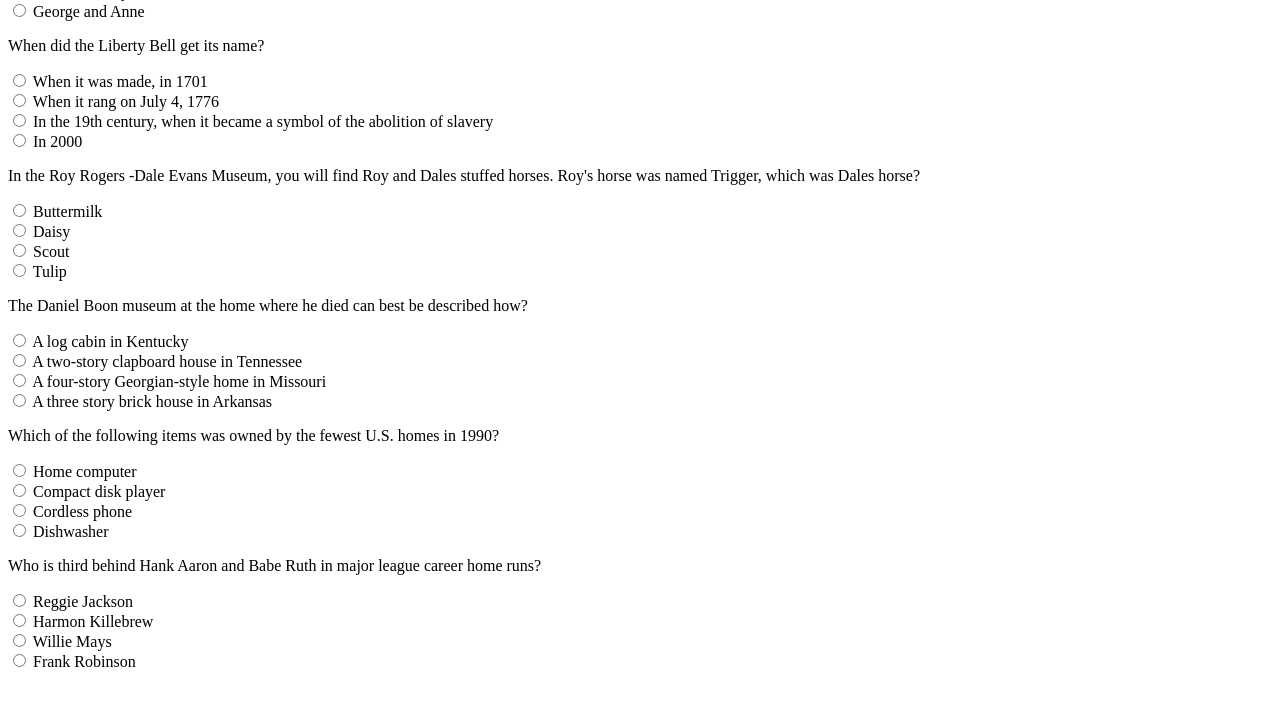
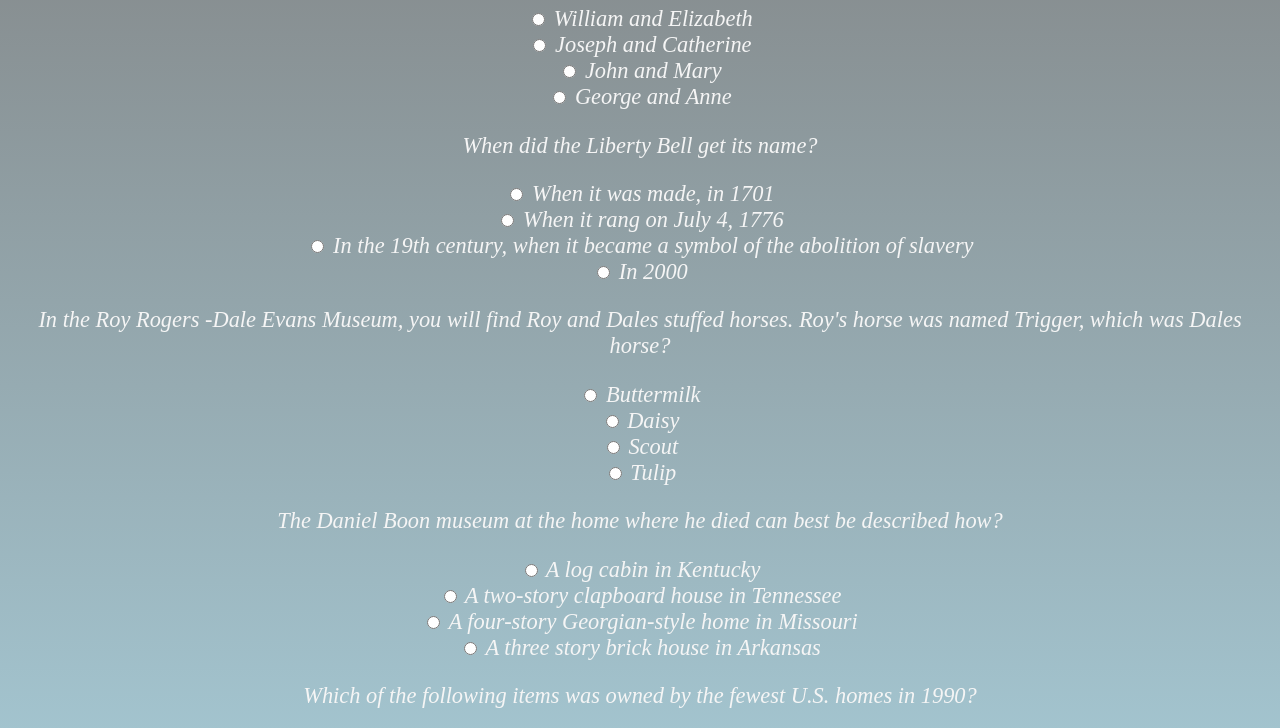
Before and after one commit to michelle-you/TriviaGame, a plain HTML site: page index.html in a window 1280 px wide. Shown: the part 220-948 px from the top of the page. Before the commit the page ends 899 px from the top, so only its background shows below. Drawn offline with Linux system fonts and the light colour scheme.

Commit message:
style changes

```diff
--- a/assets/css/style.css
+++ b/assets/css/style.css
@@ -1,6 +1,15 @@
+body {
+    background: linear-gradient( gray, lightblue);
+    text-align: center;
+    color: whitesmoke;
+    font-style: oblique;
+    font-size: 1.4em;
+
+}
 .inline-radio {
-    display: flex;
-    overflow: hidden;
+    display: inline;
+
+
 }
 form {
     align-items: center;
--- a/index.html
+++ b/index.html
@@ -4,6 +4,7 @@
     <meta charset="UTF-8">
     <meta name="viewport" content="width=device-width, initial-scale=1.0">
     <meta http-equiv="X-UA-Compatible" content="ie=edge">
+    <link rel="stylesheet" type="text/css" href="assets/css/style.css">
     <title>Trivia Game</title>
 </head>
 <body>
@@ -11,7 +12,7 @@
 
     <div id="content"><form>
         <h2 id="timer"></h2>
-        <group class="inline-radio"
+
         <p>In the year 1900 in the U.S. what were the most popular first names given to boy and girl babies?</p>
         <div>
             <input type="radio" name="q1" id="q1a">
@@ -124,7 +125,7 @@
             <input type="radio" name="q6" id="q6d">
             <label for="q1d">Frank Robinson</label>
         </div>
-        </group>
+
     </form>
     </div>
 
```
